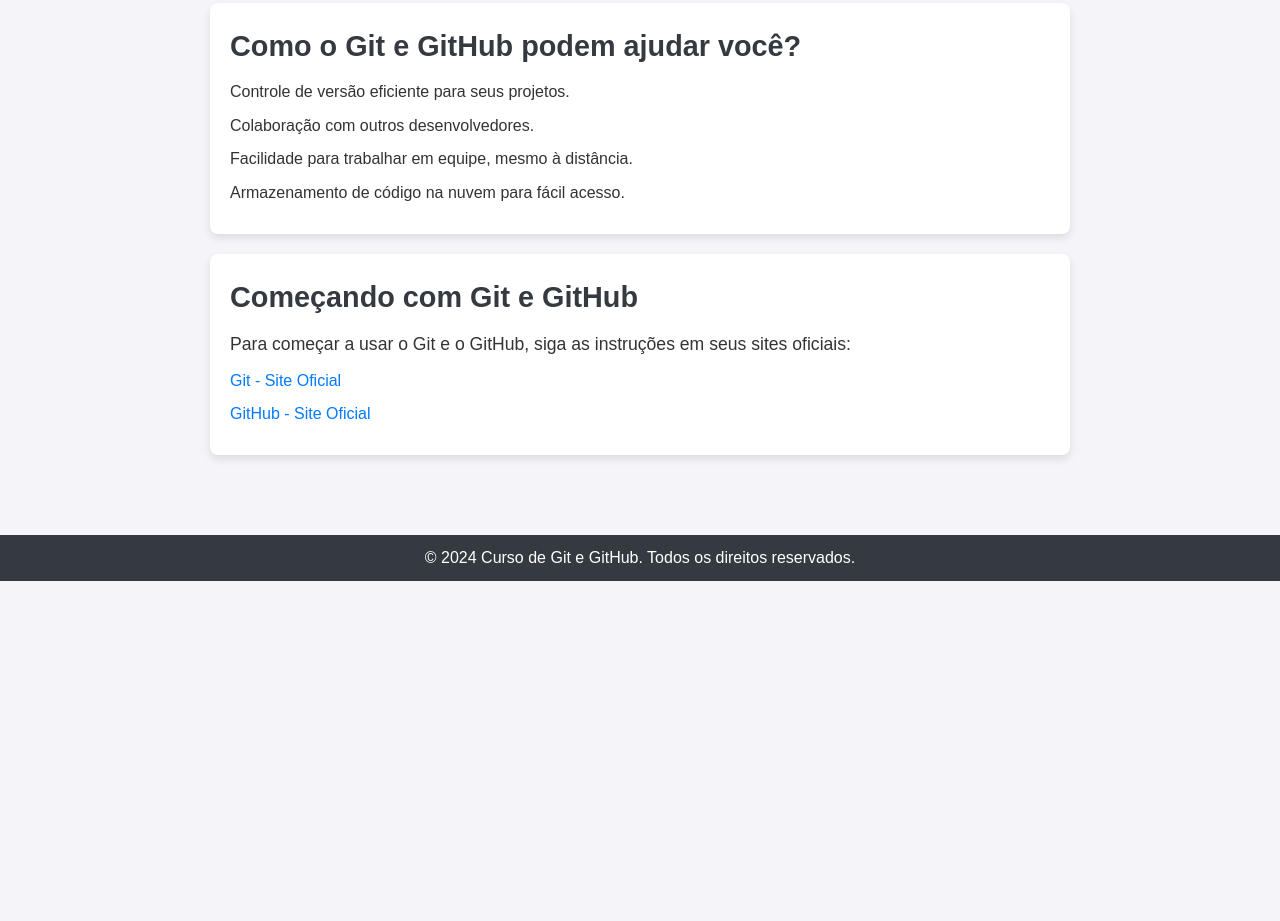
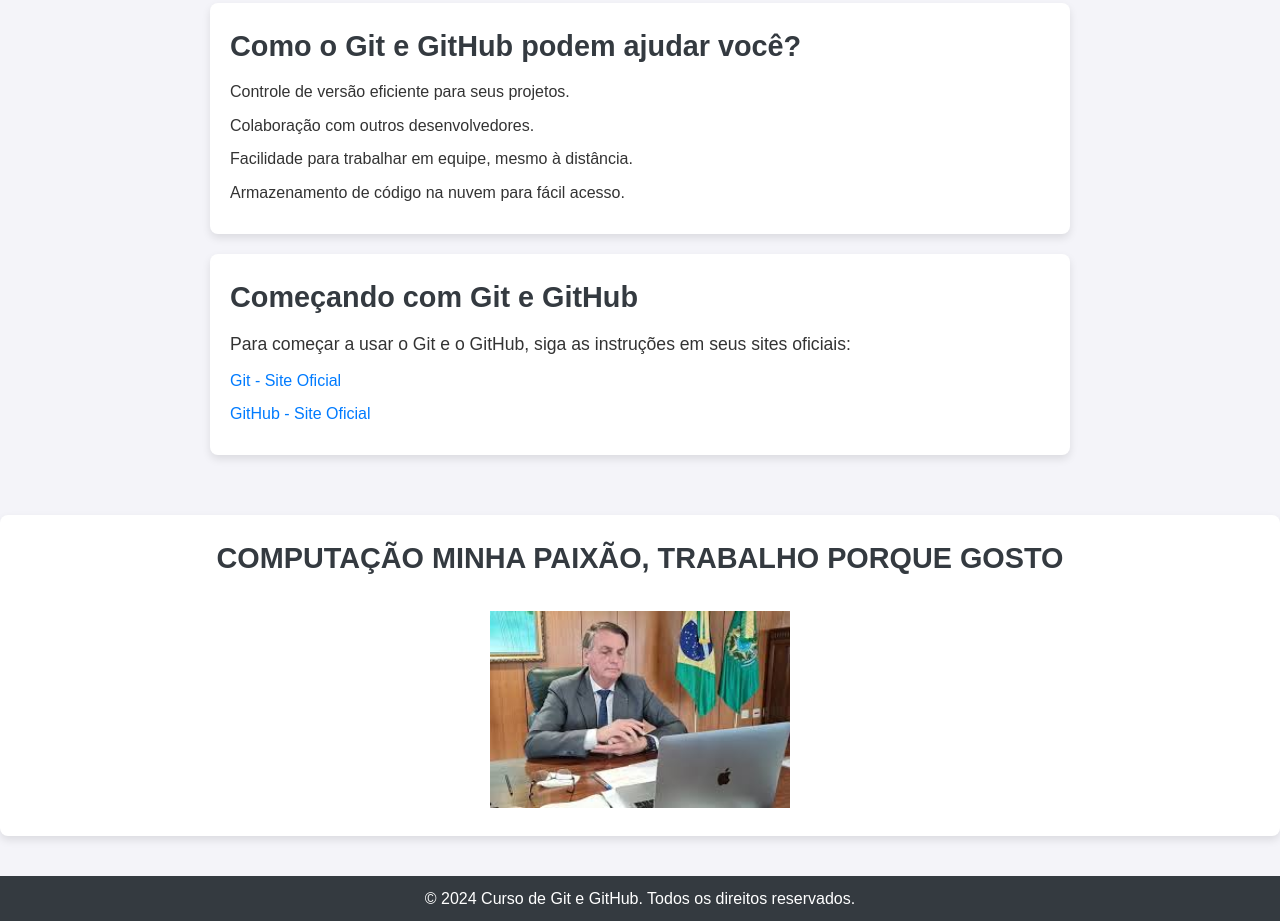
Before and after one commit to DavydKennyd/curso_git, a plain HTML site: page index.html in a window 1280 px wide. Shown: the part 599-1520 px from the top of the page. Before the commit the page ends 1180 px from the top, so only its background shows below. Drawn offline with Linux system fonts and the light colour scheme.

Commit message:
Alteração feita

```diff
--- a/index.html
+++ b/index.html
@@ -43,6 +43,11 @@
     </div>
   </section>
 
+  <div class="section center-img">
+    <h2>COMPUTAÇÃO MINHA PAIXÃO, TRABALHO PORQUE GOSTO</h2>
+    <img src="img/images.jpeg" alt="imagem de computação" class="centered-img">
+  </div>
+
   <footer>
     <p>&copy; 2024 Curso de Git e GitHub. Todos os direitos reservados.</p>
   </footer>
--- a/style.css
+++ b/style.css
@@ -71,6 +71,19 @@
     text-decoration: underline;
   }
 
+
+  .center-img {
+    text-align: center;
+
+  }
+
+  .centered-img {
+    max-width: 80%;
+    height: auto;
+    margin-top: 20px;
+    width: 300px;
+  }
+
   footer {
     text-align: center;
     background-color: #343a40;
```
Also changed, not shown: img/images.jpeg (added).
